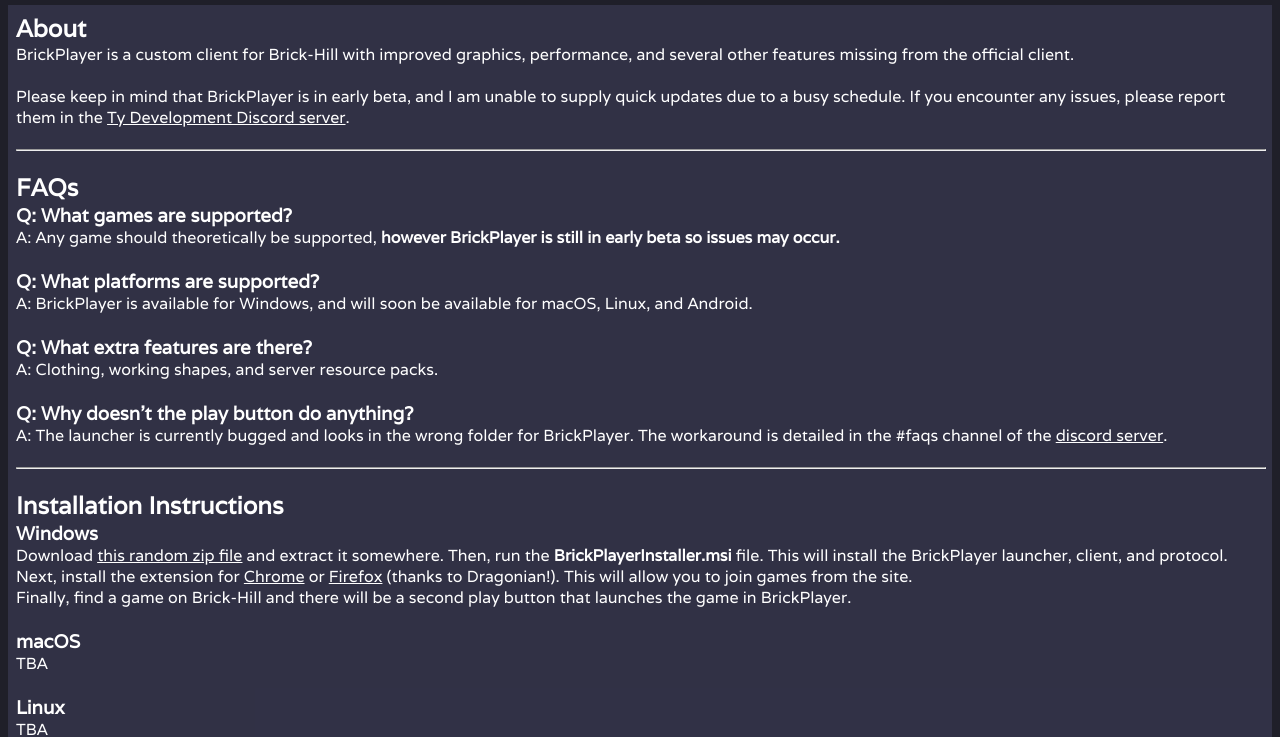
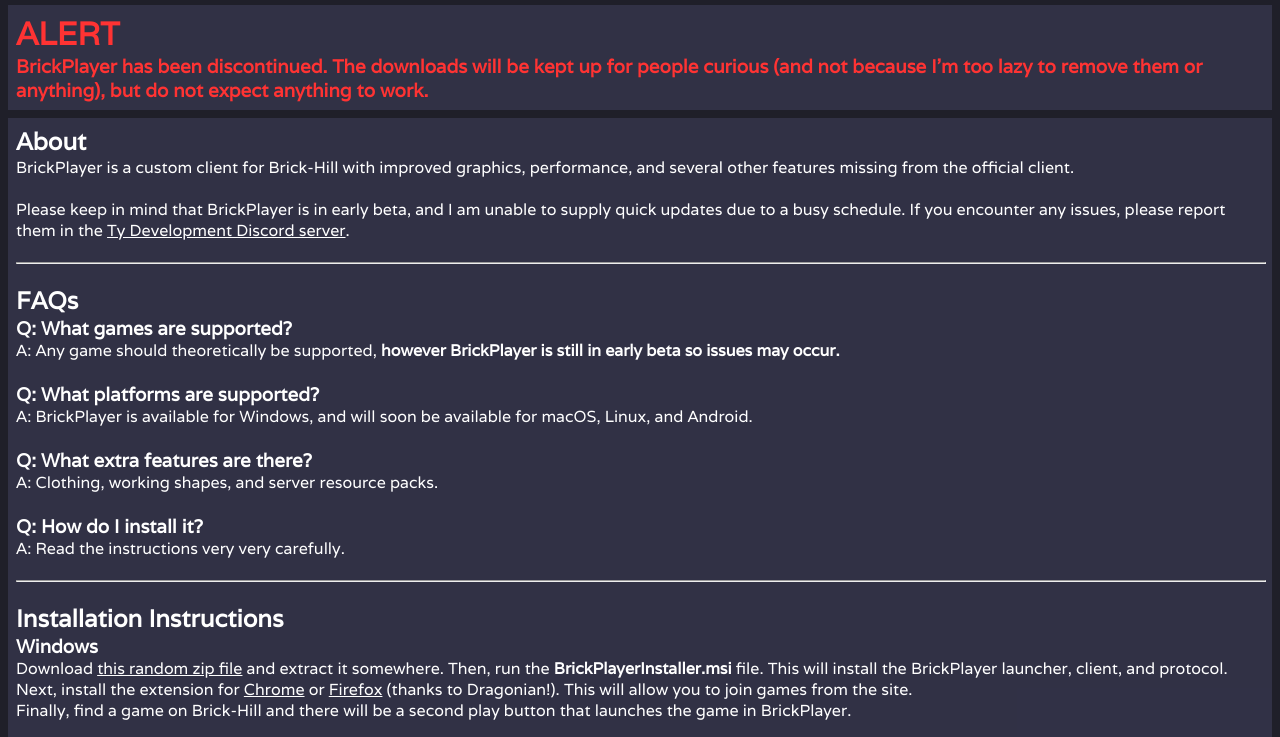
Before and after one commit to Bloxworld2/bloxplay-client, a plain HTML site: page index.html in a window 1280 px wide. Shown: the part 75-812 px from the top of the page. Drawn offline with Linux system fonts and the light colour scheme.

Commit message:
Add files via upload

```diff
--- a/index.html
+++ b/index.html
@@ -14,6 +14,10 @@
 
             <a class="topPanelLink active" href="index.html">Home</a>
             <a class="topPanelLink" href="developers.html">Developers</a>
+        </div>
+        <div class="panel alertPanel">
+            <h1 class="alertText">ALERT</h1>
+            <h3 class="alertText">BrickPlayer has been discontinued. The downloads will be kept up for people curious (and not because I'm too lazy to remove them or anything), but do not expect anything to work.</h2>
         </div>
         <div class="panel bodyPanel">
             <h2>About</h2>
@@ -33,8 +37,8 @@
             <h3>Q: What extra features are there?</h3>
             <p>A: Clothing, working shapes, and server resource packs.</p>
             <br>
-            <h3>Q: Why doesn't the play button do anything?</h3>
-            <p>A: The launcher is currently bugged and looks in the wrong folder for BrickPlayer. The workaround is detailed in the #faqs channel of the <a href="https://discord.gg/vZHzwsy">discord server</a>.</p>
+            <h3>Q: How do I install it?</h3>
+            <p>A: Read the instructions very very carefully.</p>
 
             <br>
             <hr width=100%>
@@ -42,7 +46,7 @@
             <h2>Installation Instructions</h2>
             <h3>Windows</h3>
             <p>Download <a href="https://www.dropbox.com/s/k4jv9rbi1mekq4n/BrickPlayer%20Installer.zip?dl=1">this random zip file</a> and extract it somewhere. Then, run the <b>BrickPlayerInstaller.msi</b> file. This will install the BrickPlayer launcher, client, and protocol.</p>
-            <p>Next, install the extension for <a href="https://chrome.google.com/webstore/detail/brickplayer-game-launcher/fdgibjnmmagmklajkbnkacehgpfmnene">Chrome</a> or <a href="https://addons.mozilla.org/en-US/firefox/addon/brickplayer-game-launcher/">Firefox</a> (thanks to Dragonian!). This will allow you to join games from the site.</p>
+            <p>Next, install the extension for <a href="https://www.dropbox.com/s/buj71q00672jvk1/BrickPlayer_Chrome-1.7.zip?dl=1">Chrome</a> or <a href="https://addons.mozilla.org/en-US/android/addon/brickplayer-game-launcher">Firefox</a> (thanks to Dragonian!). This will allow you to join games from the site.</p>
             <p>Finally, find a game on Brick-Hill and there will be a second play button that launches the game in BrickPlayer.</p>
             <br>
             <h3>macOS</h3>
--- a/styles.css
+++ b/styles.css
@@ -7,6 +7,18 @@ body {
 .panel {
     background-color: #36364DCC;
     /*backdrop-filter: blur(2px);*/
+}
+
+.alertPanel {
+    padding: 8px 8px;
+    margin-top: 8px;
+    margin-bottom: 8px;
+    display: flex;
+    flex-direction: column;
+}
+
+.alertText {
+    color: #FF3333;
 }
 
 .topPanel {
```
Also changed, not shown: developers.html (+4 -0 lines).
